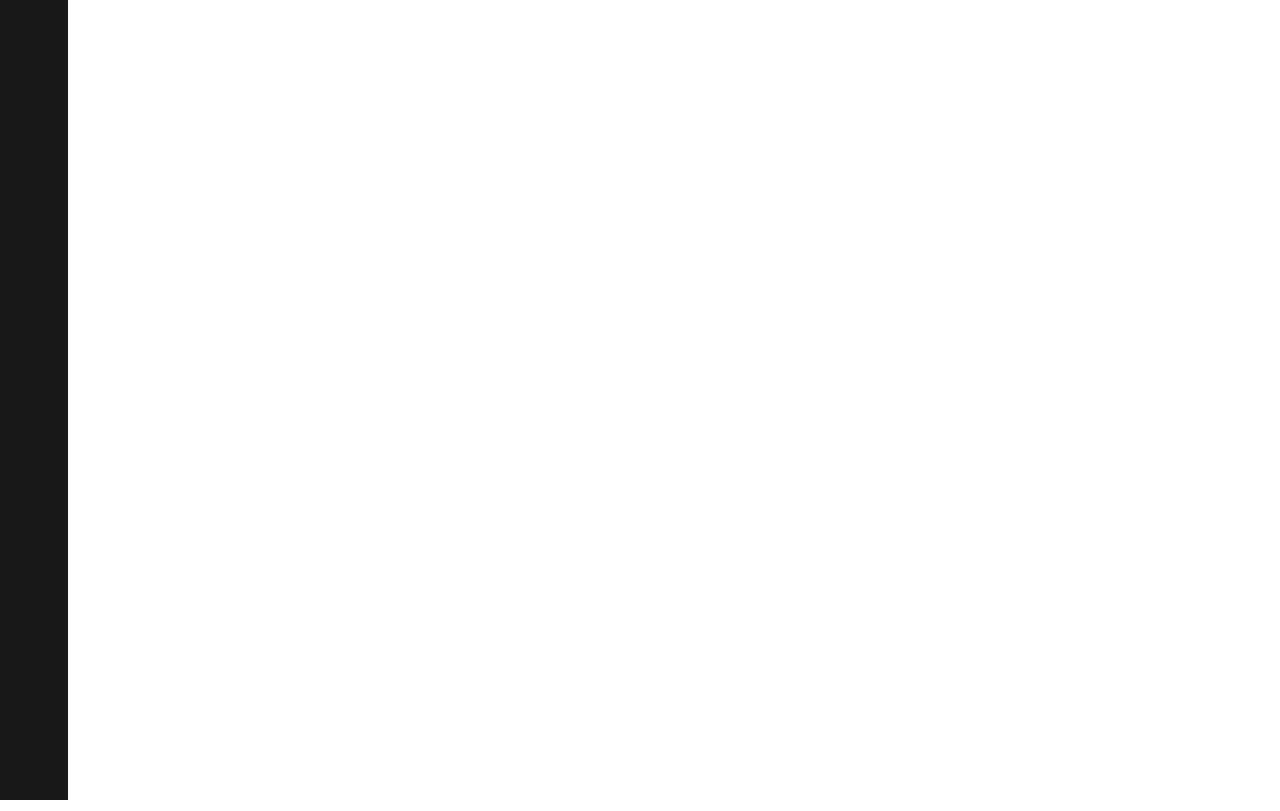
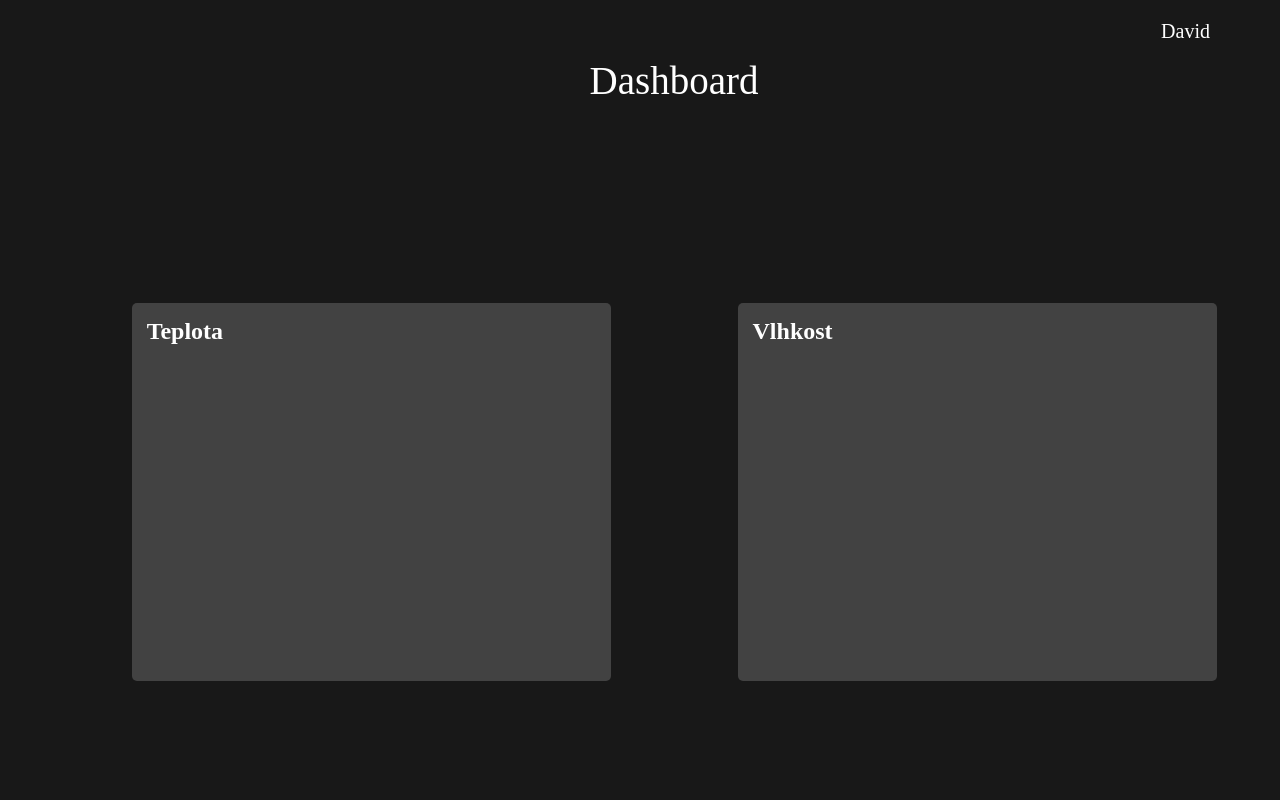
Before and after one commit to uu-team-8/uuWeb, a React (Vite) app: page / in a window 1280 px wide. Built offline with nearby package versions, Linux system fonts and the light colour scheme; the HTML template or start-up script is replaced by a standard one.

Commit message:
Dashboard

```diff
--- a/src/App.tsx
+++ b/src/App.tsx
@@ -22,6 +22,10 @@ const App: FC = () => {
           padding: 0;
           box-sizing: border-box;
         }
+        html,body {
+          width: 100%;
+          height: 100%;
+        }
         `}
         />
         <LeftPanel />
--- a/src/pages/dashboard.tsx
+++ b/src/pages/dashboard.tsx
@@ -11,39 +11,63 @@ const Home: FC = () => {
             <>
                 <DashboardTitle>Dashboard</DashboardTitle>
             </>
+            <CardContainer>
+                <Card>
+                    <CardTitle>Teplota</CardTitle>
+                </Card>
 
-            <Card>
-
-            </Card>
-
-            <Card>
-
-            </Card>
+                <Card>
+                    <CardTitle>Vlhkost</CardTitle>
+                </Card>
+            </CardContainer>
         </Container>
     )
 }
 
 const Container = styled.div`
     width: 100%;
-    height: 100%;
-    background-color: ${p => p.theme.UI.gray10};
+    min-height: 100%;
+    background-color: ${p => p.theme.gray.gray10};
 `
 
 const StyledHeader = styled.header`
     display: flex;
     flex-direction: row;
+    height: 58px;
     width: 100%;
+    padding: 20px 70px;
 `
+
 const UserName = styled.p`
+    font-weight: 300;
+    font-size: 20px;
+    margin-left: auto;
     color: ${p => p.theme.UI.white};
 `
 
 const DashboardTitle = styled.h1`
+    display: flex;
+    flex-direction: column;
+    align-items: center;
+    font-weight: 200;
+    font-size: 39px;
     color: ${p => p.theme.UI.white};
 `
+const CardContainer = styled.div`
+    display: flex;
+    flex-direction: row;
+    justify-content: space-around;
+`
+
 const Card = styled.div`
     width: 479px;
     height: 378px;
-    background-color: ${p => p.theme.UI.gray20};
+    padding: 15px;
+    border-radius: 5px;
+    margin-top: 200px;
+    background-color: ${p => p.theme.gray.grey800};
+`
+const CardTitle = styled.h2`
+    color: ${p => p.theme.UI.white};
 `
 export default Home;
```
